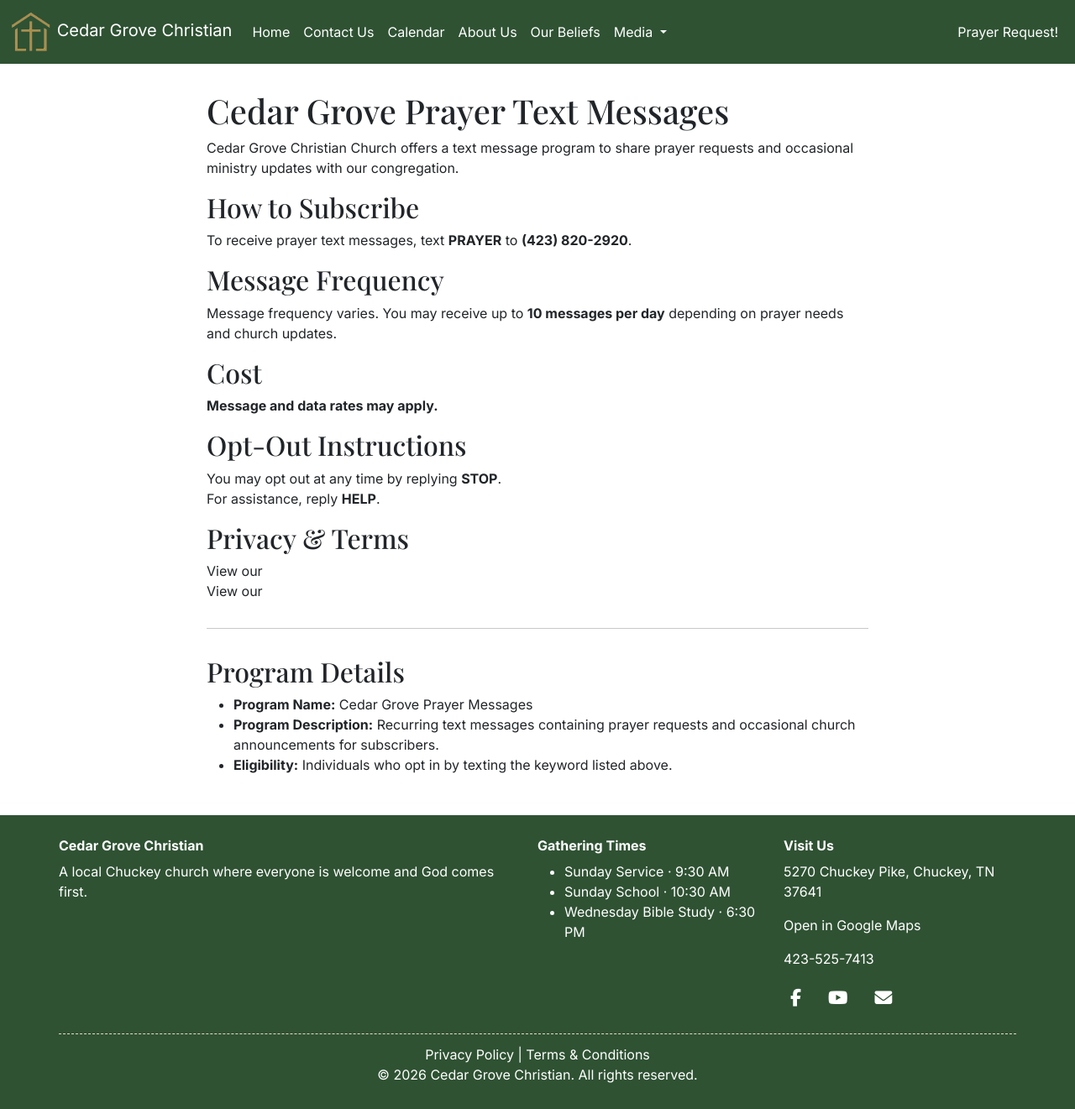
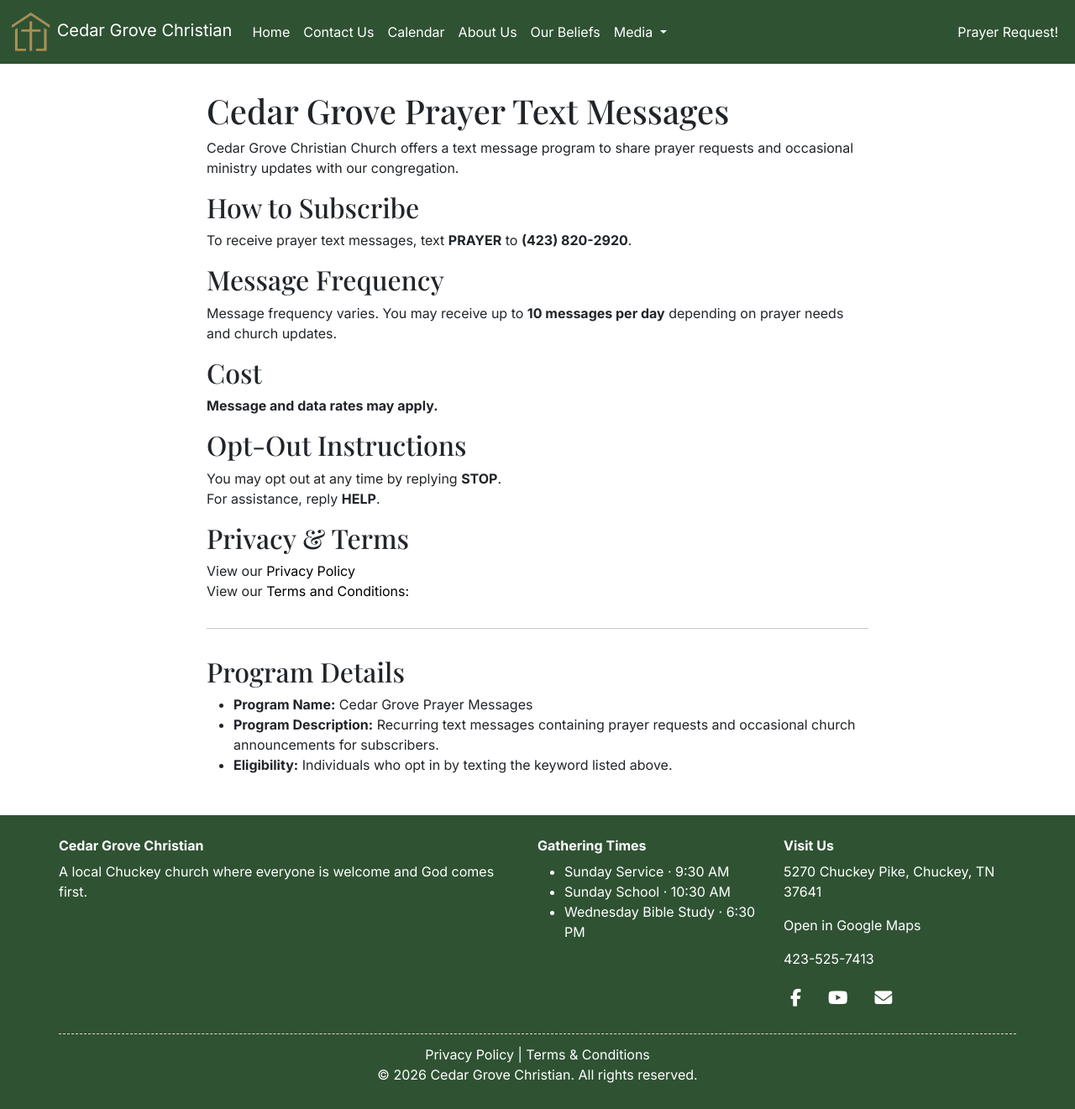
Before and after one commit to cedargrovechristian/cedargrovechristian.github.io, a Jekyll site: the page built from prayer-optin.html, in a window 1280 px wide. Shown: the whole page at 84% size. Built offline with Jekyll 4.4.1, drawn with Linux system fonts in a browser that asks for light colours.

Commit message:
Update prayer-optin.html

```diff
--- a/prayer-optin.html
+++ b/prayer-optin.html
@@ -37,8 +37,8 @@
 
   <h2>Privacy & Terms</h2>
   <p>
-    View our  <a href="/privacy-policy/" style="color:"black">Privacy Policy</a><br>
-    View our <a href="/terms-and-conditions/" style="color:"black">Terms and Conditions:</a>
+    View our  <a href="/privacy-policy/" style="color:black">Privacy Policy</a><br>
+    View our <a href="/terms-and-conditions/" style="color:black">Terms and Conditions:</a>
   </p>
 
   <hr style="margin: 2rem 0;">
```
